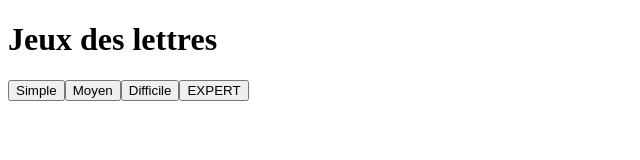
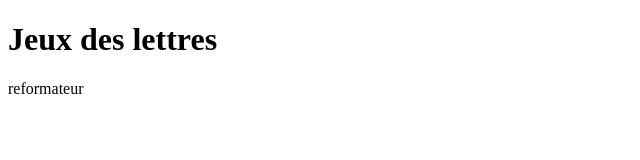
Before and after one commit to monkipot/mental-game, a website built with Vite: page jeux_des_lettres.html in a window 1280 px wide. Both pictures are taken after a click on the button "EXPERT". Shown: the whole page, without its empty margins (0-640 px from the left). Built offline with nearby package versions, Linux system fonts and the light colour scheme.

Commit message:
feat(game): display random game according to the selected diff

```diff
--- a/jeux_des_lettres.html
+++ b/jeux_des_lettres.html
@@ -9,6 +9,9 @@
     <div id="app">
       <h1>Jeux des lettres</h1>
       <div id="levels"></div>
+      <div id="game" style="display: none;">
+        <p id="word-display"></p>
+      </div>
     </div>
     <script type="module" src="/src/jeux_des_lettres.ts"></script>
   </body>
--- a/src/jeux_des_lettres.ts
+++ b/src/jeux_des_lettres.ts
@@ -1,5 +1,3 @@
-console.log('jeux des lettres');
-
 enum LEVEL {
     EASY = 'Simple',
     MIDDLE = 'Moyen',
@@ -7,15 +5,44 @@ enum LEVEL {
     EXPERT = 'EXPERT'
 }
 
-const getLevels = () => Object.values(LEVEL);
+const getDifficultyFile = (level: LEVEL): string => {
+    switch (level) {
+        case LEVEL.EASY: return '/words_easy.txt';
+        case LEVEL.MIDDLE: return '/words_middle.txt';
+        case LEVEL.HARD: return '/words_hard.txt';
+        case LEVEL.EXPERT: return '/words_expert.txt';
+    }
+}
+
+const findWord = async (level: LEVEL): Promise<string> => {
+    const response = await fetch(getDifficultyFile(level));
+    const text = await response.text();
+    const words = text.split('\n');
+
+    const randomIndex = Math.floor(Math.random() * words.length);
+    return words[randomIndex];
+}
+
+const startGame = async (level: LEVEL) => {
+    const word = await findWord(level);
+    const levelsContainer = document.getElementById('levels')!;
+    const gameContainer = document.getElementById('game')!;
+    const wordDisplay = document.getElementById('word-display')!;
+
+    levelsContainer.style.display = 'none';
+    gameContainer.style.display = 'block';
+
+    wordDisplay.textContent = word;
+}
 
 const renderLevels = () => {
     const levelsContainer = document.getElementById('levels');
     if (!levelsContainer) return;
 
-    getLevels().forEach(level => {
+    Object.entries(LEVEL).forEach(([, value]) => {
         const button = document.createElement('button');
-        button.textContent = level;
+        button.textContent = value;
+        button.addEventListener('click', () => startGame(value as LEVEL));
         levelsContainer.appendChild(button);
     });
 }
```
